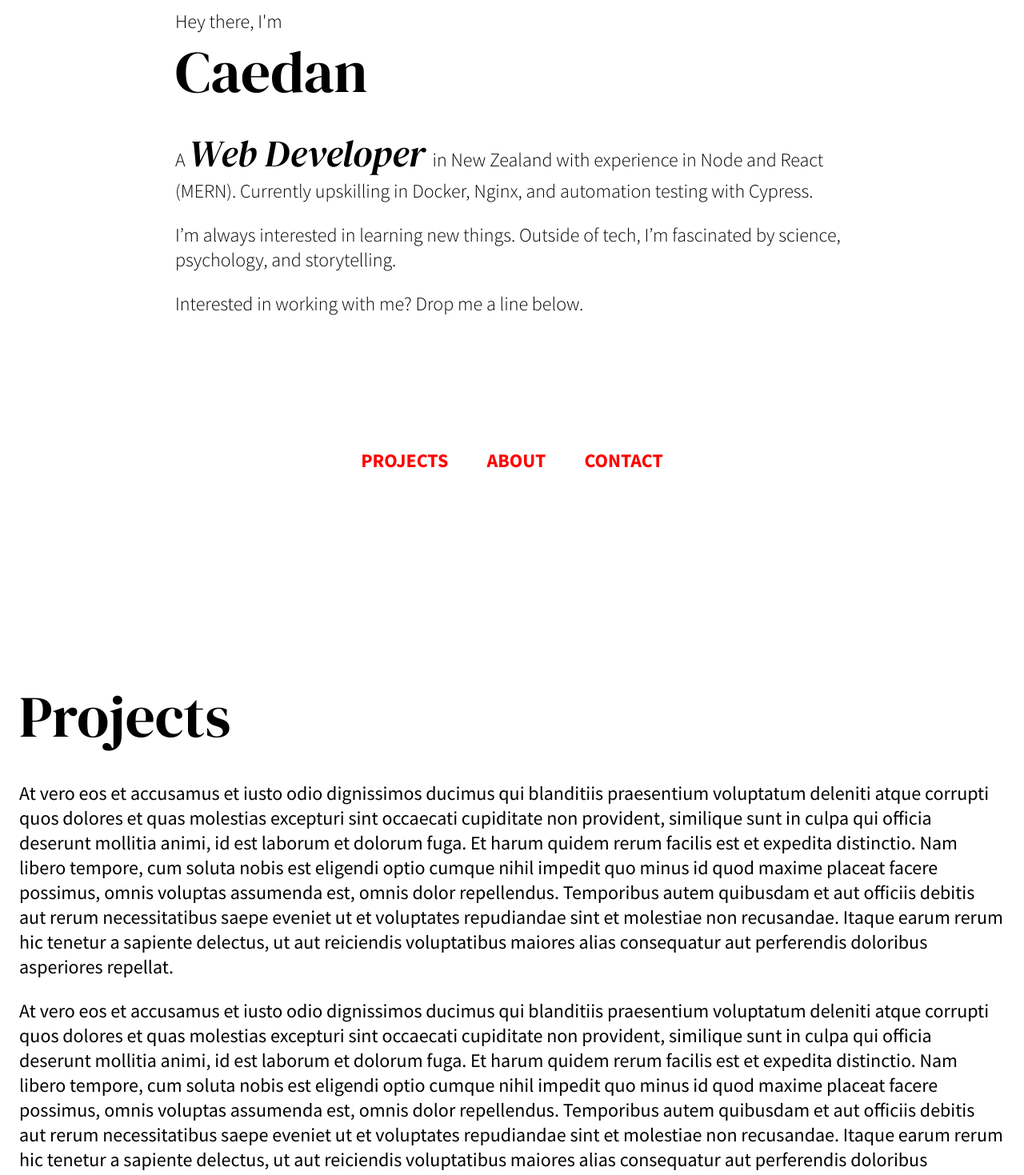
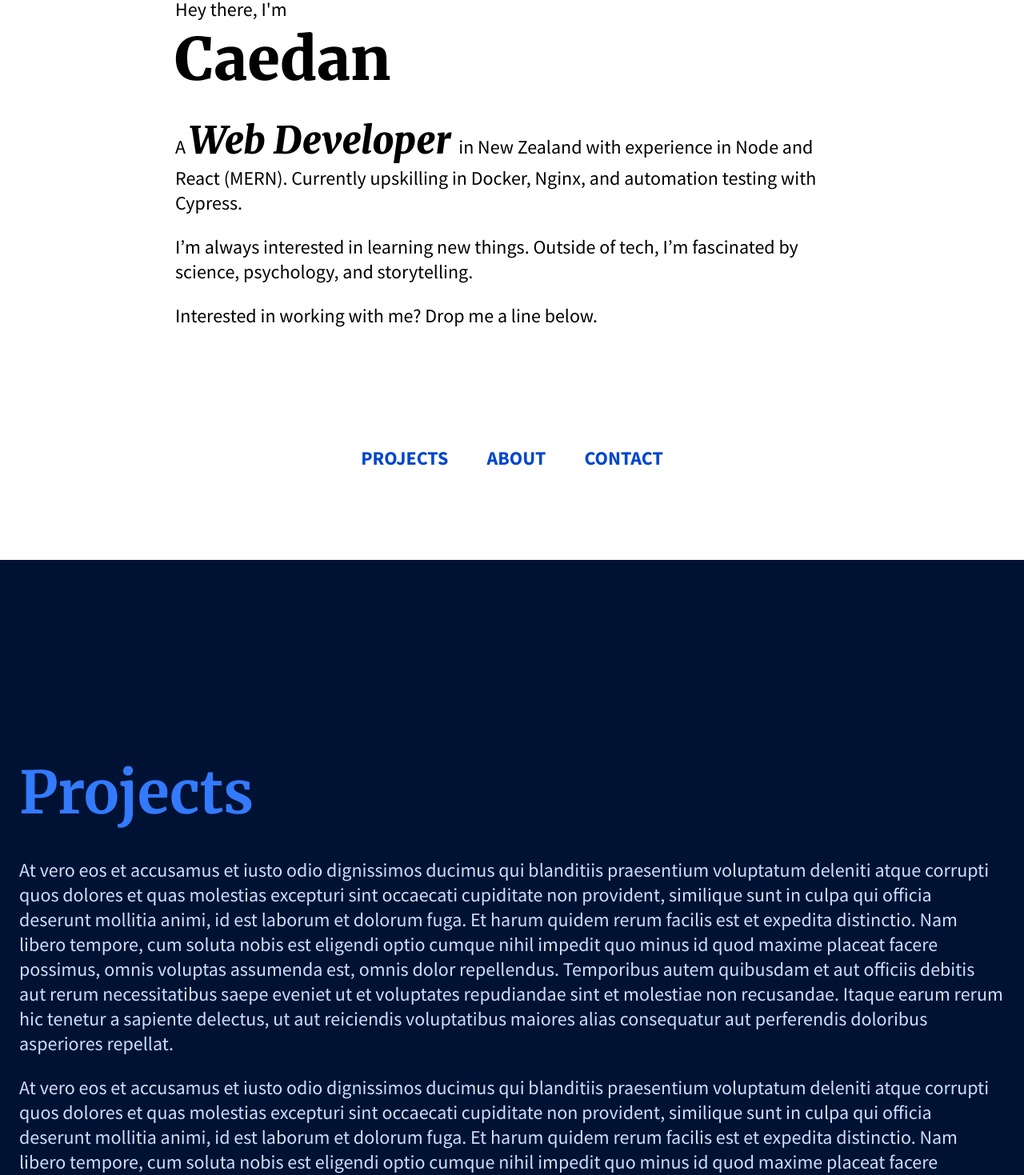
Before and after one commit to CaedanLavender/portfolio, a React (Create React App) app: page / in a window 1280 px wide. Shown: the part 185-1654 px from the top of the page at 80% size. Built offline with nearby package versions, Linux system fonts and the light colour scheme.

Commit message:
Rejigged alignment and implemented color schemas

```diff
--- a/src/App.js
+++ b/src/App.js
@@ -24,11 +24,11 @@ function App() {
    }, [])
 
    return (
-      <div className="App">
+      <div className='App'>
          {/* <div id='landing'></div> */}
          <Landing />
          <Header navAtTop={navAtTop} />
-         <Body />
+         <Body navAtTop={navAtTop}/>
       </div>
    );
 }
--- a/src/components/Header.js
+++ b/src/components/Header.js
@@ -1,13 +1,17 @@
 import '../scss/main.scss';
 const Header = ({ navAtTop }) => {
+
+   const scrollToSection = (element) => {
+      document.getElementById(element).scrollIntoView({ behavior: 'smooth' });
+   }
 
    return (
       <header id='header' className={navAtTop && 'headerShadow'}>
          <nav>
             <ul className={navAtTop && 'ul-post-landing'}>
-               <li>Projects</li>
-               <li>About</li>
-               <li>Contact</li>
+               <li onClick={() => scrollToSection('projects')}>Projects</li>
+               <li onClick={() => scrollToSection('about')}>About</li>
+               <li onClick={() => scrollToSection('contact')}>Contact</li>
             </ul>
          </nav>
       </header>
--- a/src/scss/abstracts/_colors.scss
+++ b/src/scss/abstracts/_colors.scss
@@ -1,8 +1,18 @@
-$accent: red;
-$accent-light: lighten($accent, 5%);
+$accent: #0059ff;
+$accent-light: lighten($accent, 10%);
 $accent-superlight: lighten($accent, 40%);
+$accent-dark: darken($accent, 10%);
+$accent-superdark: darken($accent, 40%);
+
+$anti-accent: #1dd670;
+$anti-accent-light: lighten($anti-accent, 5%);
+$anti-accent-superlight: lighten($anti-accent, 40%);
+$anti-accent-dark: darken($anti-accent, 10%);
+$anti-accent-superdark: darken($anti-accent, 45%);
 
 $dark: #0a0a0a;
+$dark-1: #1a1a1a;
+$dark-2: #2a2a2a;
 $dark-shadow: rgba($dark, 0.2);
 
 $white: white;
--- a/src/scss/abstracts/_fonts.scss
+++ b/src/scss/abstracts/_fonts.scss
@@ -1,10 +1,12 @@
 @import url("https://fonts.googleapis.com/css2?family=Bebas+Neue&display=swap");
 @import url("https://fonts.googleapis.com/css2?family=DM+Sans:ital,wght@0,400;0,500;0,700;1,400;1,500;1,700&display=swap");
 
-@import url('https://fonts.googleapis.com/css2?family=DM+Serif+Display:ital@0;1&display=swap');
-@import url('https://fonts.googleapis.com/css2?family=Source+Sans+Pro:ital,wght@0,200;0,300;0,400;0,600;0,700;0,900;1,200;1,300;1,400;1,600;1,700;1,900&display=swap');
+@import url("https://fonts.googleapis.com/css2?family=DM+Serif+Display:ital@0;1&display=swap");
+@import url("https://fonts.googleapis.com/css2?family=Source+Sans+Pro:ital,wght@0,200;0,300;0,400;0,600;0,700;0,900;1,200;1,300;1,400;1,600;1,700;1,900&display=swap");
 
-$heading: "DM Serif Display", serif;
+@import url('https://fonts.googleapis.com/css2?family=Merriweather:ital,wght@0,300;0,400;0,700;0,900;1,300;1,400;1,700;1,900&display=swap');
+
+$heading: "Merriweather", serif;
 $body: "Source Sans Pro", sans-serif;
 
 * {
@@ -15,43 +17,53 @@ $body: "Source Sans Pro", sans-serif;
    font-size: 16px;
 }
 
+// RESPONSIVE FONTS ////////////////////////////////////
 
 @media screen and (max-width: 700px) {
-   :root { font-size: 22px; }
+   :root {
+      font-size: 22px;
+   }
 }
 
-
 @media screen and (max-width: 600px) {
-   :root { font-size: 20px; }
+   :root {
+      font-size: 20px;
+   }
 }
 
-// iPhone 6 Plus
 @media screen and (max-width: 500px) {
-   :root { font-size: 18px; }
+   :root {
+      font-size: 18px;
+   }
 }
 
-// iPhone 6
 @media screen and (max-width: 400px) {
-   :root { font-size: 16px; }
+   :root {
+      font-size: 16px;
+   }
 }
 
-// iPhone 5
 @media screen and (max-width: 350px) {
-   :root { font-size: 14px; }
+   :root {
+      font-size: 14px;
+   }
 }
 
-// Galaxy Fold (small screen)
 @media screen and (max-width: 300px) {
-   :root { font-size: 12px; }
+   :root {
+      font-size: 12px;
+   }
 }
 
 @media screen and (min-width: 700px) {
-   :root { font-size: 24px; }
+   :root {
+      font-size: 24px;
+   }
 }
 
 p {
-   // font-size: 1.3rem;
    margin-bottom: 1rem;
+   font-weight: 400;
 }
 
 h1,
@@ -61,21 +73,32 @@ h4,
 h5 {
    margin: 3rem 0 1.38rem;
    font-family: $heading, serif;
-   font-weight: 400;
+   font-weight: 700;
    line-height: 1.3;
 }
 
 h1 {
    margin-top: 0;
    font-size: 3.052rem;
- }
+}
 
- h2 {font-size: 2.441rem;}
+h2 {
+   font-size: 2.441rem;
+}
 
- h3 {font-size: 1.953rem;}
+h3 {
+   font-size: 1.953rem;
+}
 
- h4 {font-size: 1.563rem;}
+h4 {
+   font-size: 1.563rem;
+}
 
- h5 {font-size: 1.25rem;}
+h5 {
+   font-size: 1.25rem;
+}
 
- small, .text_small {font-size: 0.8rem;}
+small,
+.text_small {
+   font-size: 0.8rem;
+}
--- a/src/scss/components/_body.scss
+++ b/src/scss/components/_body.scss
@@ -1,29 +1,47 @@
 @use "../abstracts" as *;
 
-.bodyContainer {
-   max-width: $s-content-width;
+main {
+   width: 100%;
+}
+
+.darkBackground {
+   background-color: $c-accent-superdark;
+}
+
+.sectionSuper {
+   display: flex;
+   flex-direction: column;
+   align-items: center;
+   width: 100%;
 }
 
 section {
+   max-width: $s-content-width;
    &:first-of-type {
       margin-top: 100px;
    }
    margin: 0;
-   padding: 1em;
+   padding: 6em 1em;
    .sectionTitle {
       // position: sticky;
       top: 60px;
       margin-bottom: 30px;
       padding-top: 30px;
-      background-color: $c-white;
-      // border-bottom: 2px solid black;
-      // * {
-      //    margin: 0;
-      // }
    }
-   // &::after {
-   //    content: "";
-   //    display: block;
-   //    height: 140px;
-   // }
 }
+
+.orangeSchema {
+   background-color: $c-anti-accent-superdark;
+   color: $c-anti-accent-superlight;
+   h1 {
+      color: $c-anti-accent-light;
+   }
+}
+
+.greenSchema {
+   background-color: $c-accent-superdark;
+   color: $c-accent-superlight;
+   h1 {
+      color: $c-accent-light;
+   }
+}
--- a/src/scss/components/_header.scss
+++ b/src/scss/components/_header.scss
@@ -9,7 +9,7 @@ header {
    background-color: $c-white;
    display: flex;
    justify-content: center;
-   transition: box-shadow 200ms ease-in-out;
+   transition: box-shadow 200ms ease-in-out, background-color 200ms ease-in-out;
    -webkit-transition: box-shadow 200ms ease-in-out;
    -moz-transition: box-shadow 200ms ease-in-out;
    -ms-transition: box-shadow 200ms ease-in-out;
@@ -26,32 +26,40 @@ nav {
    max-width: $s-content-width;
    width: 100%;
    display: flex;
-   color: $c-accent;
+   color: $c-accent-dark;
 
    ul {
       display: flex;
       flex-direction: row;
       align-items: center;
       justify-content: space-between;
-      transition: all 100ms ease-in-out;
+      user-select: none;
       li {
+         transition: background-color 100ms ease-in-out, color 50ms ease-in-out;
          transition: all 100ms ease-in-out;
-         padding: 1em;
+         padding: 0.5em 1em;
+         margin-block: 0.5em;
          font-weight: 700;
          text-transform: uppercase;
-         // font-size: 1.3em;
          text-decoration: none;
          list-style: none;
+         border-block: 3px solid transparent;
+         border-radius: 3px;
+         cursor: pointer;
+         &:hover {
+            transition: background-color 100ms ease-in-out;
+            background-color: $c-accent-dark;
+            color: $c-white;
+            z-index: 99;
+         }
       }
    }
 }
 
 @media screen and (min-width: 600px) {
    .ul-post-landing {
-      // justify-content: center;
       li {
-         padding-inline: 2em;
-         color: blue;
+         padding-inline: 2.5em;
       }
    }
 }
--- a/src/scss/components/_landing.scss
+++ b/src/scss/components/_landing.scss
@@ -1,7 +1,7 @@
 @use '../abstracts' as *;
 
 #landing {
-   // background-color: red;
+   background-color: $c-white;
    height: 100vh;
    width: 100%;
    display: flex;
@@ -11,6 +11,7 @@
 
 #landingInner {
    max-width: $s-content-width--golden;
+   // color: $c-white;
    width: 100%;
    padding: 1em;
    h1, h2, h3 {
@@ -18,12 +19,18 @@
       margin: 0;
       display: inline;
    }
+   h1 {
+      font-weight: 900;
+      // color: $c-accent;
+   }
    h3 {
+      font-weight: 800;
       font-style: italic;
+      // color: $c-dark;
    }
    p {
       // font-size: 24px;
-      font-weight: 300;
+      font-weight: 400;
       // font-style: italic;
    }
    // padding-bottom: 300px;
```
Also changed, not shown: src/components/Body.js.
